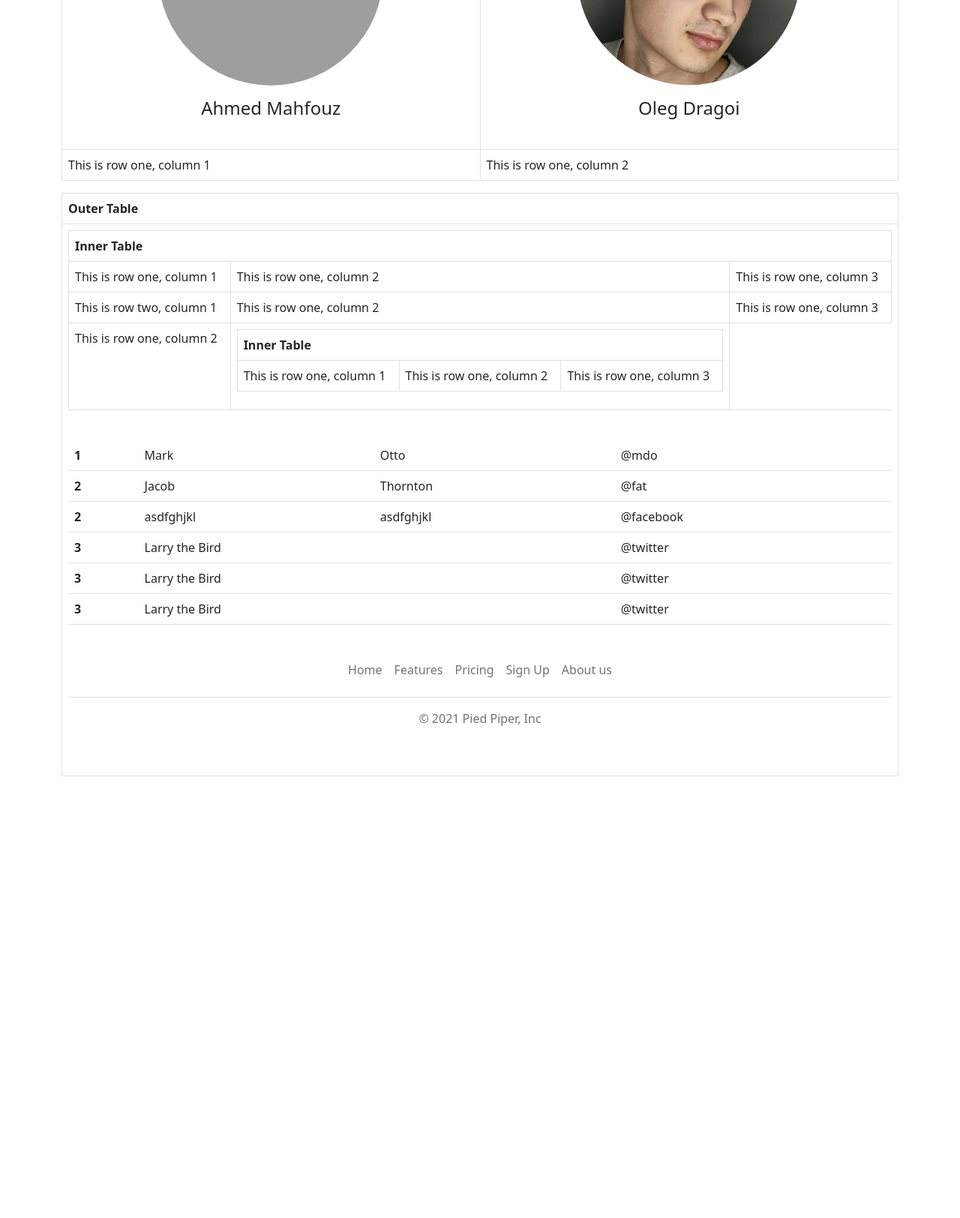
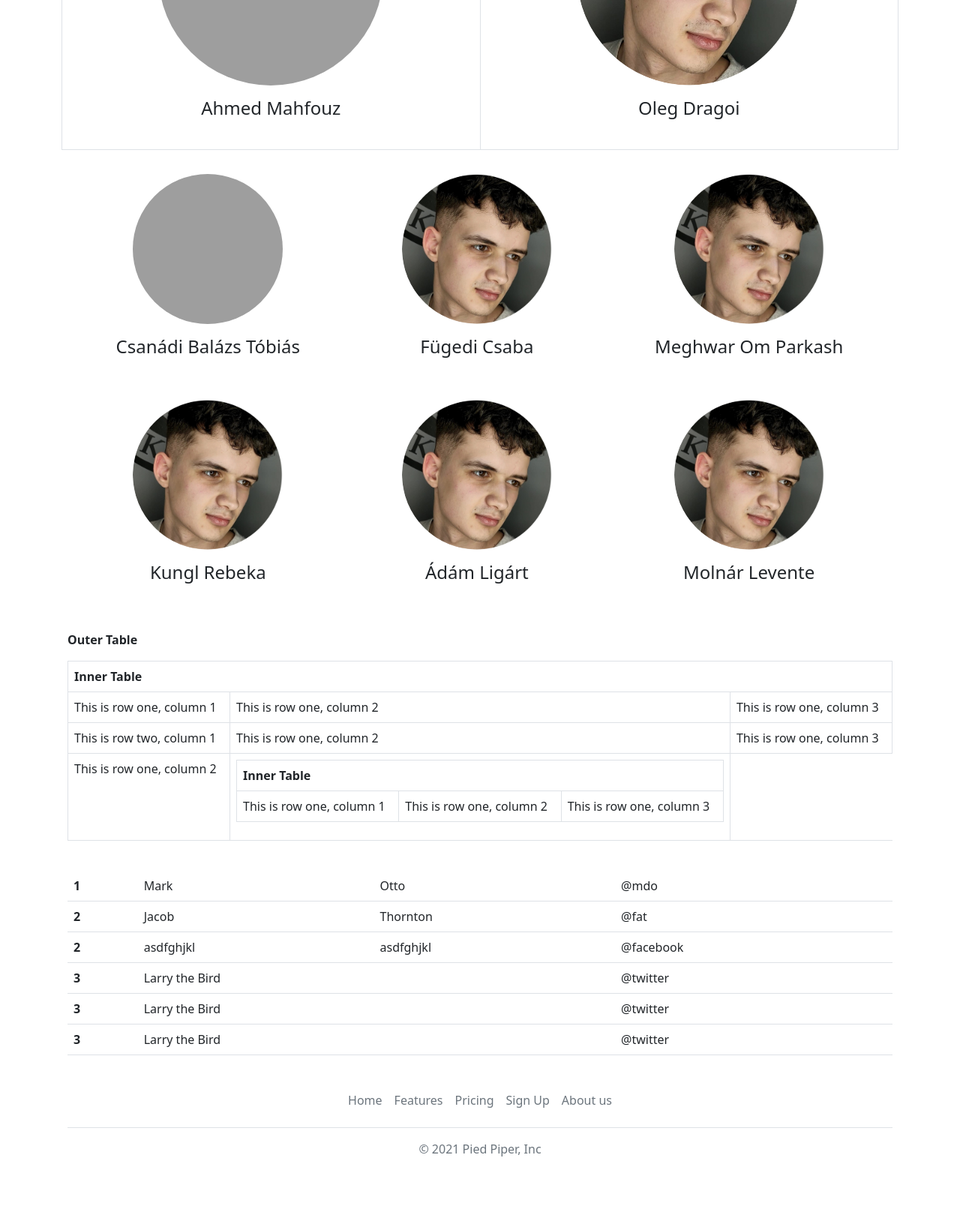
Before and after one commit to Ahelsamahy/AFP1_project_Music, a PHP site: the page made by Project Files/About us.html in a window 1280 px wide. Shown: the part 300-1924 px from the top of the page at 75% size. Before the commit the page ends 1335 px from the top, so only its background shows below. Run offline with PHP 8.4, Linux system fonts and the light colour scheme; grey boxes are pictures that could not be loaded.

Commit message:
started seniors's table
and fill it with info about them

```diff
--- a/Project Files/About us.css
+++ b/Project Files/About us.css
@@ -32,3 +32,7 @@ html {
  width: 300px;
  height: 300px;
 }
+#personal_image_seniors{
+  width: 200px;
+  height: 200px;
+ }
--- a/Project Files/About us.html
+++ b/Project Files/About us.html
@@ -62,16 +62,95 @@
               </tr>
             </table>
           </td>
-
+        </tr>
+      </table>
+      <!-- Seniors section -->
+      <table class="table table-borderless">
+        <tr>
+          <td>
+            <!-- 1  -->
+            <table class="table table-borderless">
+              <th class="text-center"> <img src="./Used images/About us/Ahmed.jpg" class="rounded-circle"
+                  id="personal_image_seniors" alt="Ahmed">
+              </th>
+              <tr>
+                <td class="text-center">
+                  <h4>Csanádi Balázs Tóbiás</h4>
+                </td>
+              </tr>
+            </table>
+          </td>
+          <td>
+            <!-- 2  -->
+            <table class="table table-borderless">
+              <th class="text-center"> <img src="./Used images/About us/Oleg.jpg" class="rounded-circle"
+                  id="personal_image_seniors" alt="Oleg">
+              </th>
+              <tr>
+                <td class="text-center">
+                  <h4>Fügedi Csaba</h4>
+                </td>
+              </tr>
+            </table>
+          </td>
+          <td>
+            <!-- 3  -->
+            <table class="table table-borderless">
+              <th class="text-center"> <img src="./Used images/About us/Oleg.jpg" class="rounded-circle"
+                  id="personal_image_seniors" alt="Oleg">
+              </th>
+              <tr>
+                <td class="text-center">
+                  <h4>Meghwar Om Parkash</h4>
+                </td>
+              </tr>
+            </table>
+          </td>
         </tr>
         <tr>
-          <td>This is row one, column 1</td>
-          <td>This is row one, column 2</td>
+          <td>
+            <!-- 4  -->
+            <table class="table table-borderless">
+              <th class="text-center"> <img src="./Used images/About us/Oleg.jpg" class="rounded-circle"
+                  id="personal_image_seniors" alt="Oleg">
+              </th>
+              <tr>
+                <td class="text-center">
+                  <h4>Kungl Rebeka</h4>
+                </td>
+              </tr>
+            </table>
+          </td>
+          <td>
+            <!-- 5  -->
+            <table class="table table-borderless">
+              <th class="text-center"> <img src="./Used images/About us/Oleg.jpg" class="rounded-circle"
+                  id="personal_image_seniors" alt="Oleg">
+              </th>
+              <tr>
+                <td class="text-center">
+                  <h4>Ádám Ligárt</h4>
+                </td>
+              </tr>
+            </table>
+          </td>
 
-        </tr>
+          <td>
+            <!-- 6  -->
+            <table class="table table-borderless">
+              <th class="text-center"> <img src="./Used images/About us/Oleg.jpg" class="rounded-circle"
+                  id="personal_image_seniors" alt="Oleg">
+              </th>
+              <tr>
+                <td class="text-center">
+                  <h4>Molnár Levente</h4>
+                </td>
+              </tr>
+            </table>
+          </td>
       </table>
       <!-- ---------------------------------------------------------------------------- -->
-      <table class="table table-bordered">
+      <table class="table table-borderless">
         <th>Outer Table</th>
         <tr>
           <td>
```
